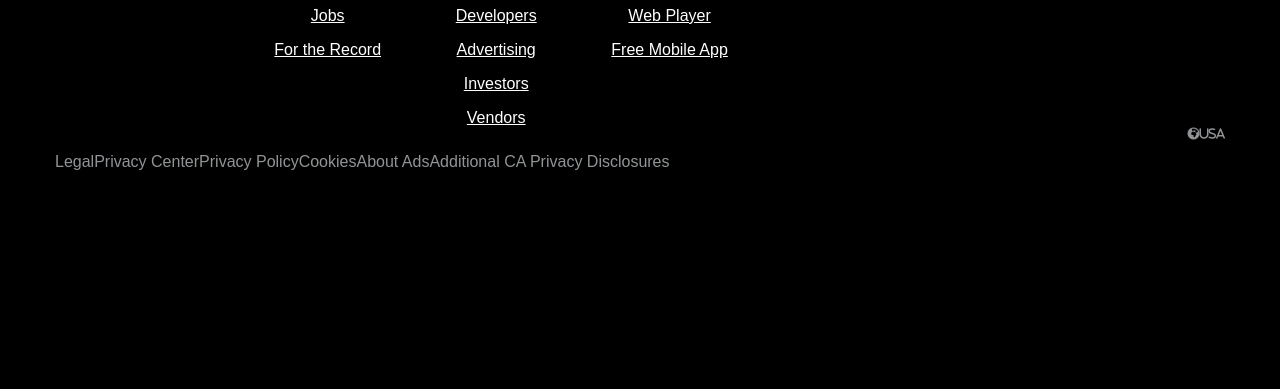
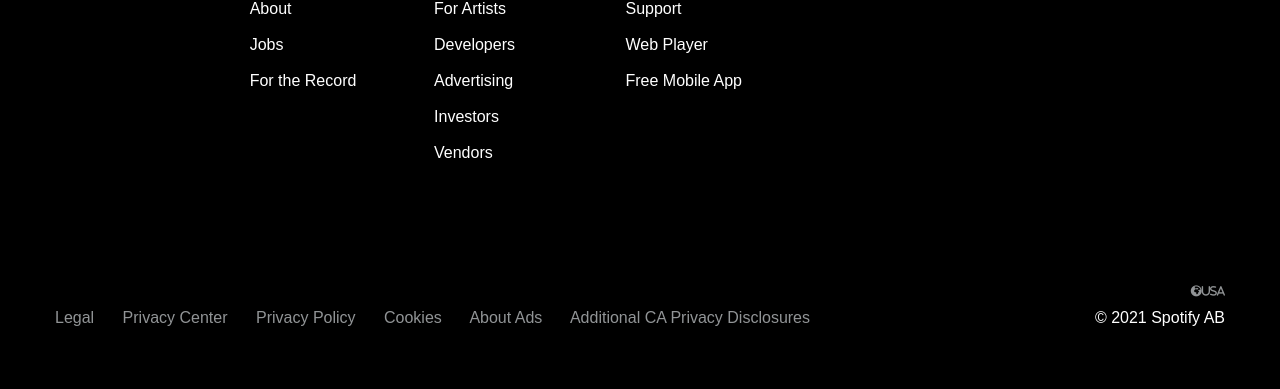
Before and after one commit to GotPrgmer/SpotifyClone, a plain HTML site: page index.html in a window 1280 px wide. Shown: the part 1189-1578 px from the top of the page. Drawn offline with Linux system fonts and the light colour scheme.

Commit message:
complete

```diff
--- a/index.html
+++ b/index.html
@@ -63,13 +63,13 @@
 
             <div class="sitemaps">
               <img class="site logo" src="./image/logo.png" alt="" />
-              <div class="site">
+              <div class="site column">
                 <div>COMPANY</div>
                 <a href="#">About</a>
                 <a href="#">Jobs</a>
                 <a href="#">For the Record</a>
               </div>
-              <div class="site">
+              <div class="site column">
                 <div>COMMUNITIES</div>
                 <a href="#">For Artists</a>
                 <a href="#">Developers</a>
@@ -77,7 +77,7 @@
                 <a href="#">Investors</a>
                 <a href="#">Vendors</a>
               </div>
-              <div class="site">
+              <div class="site column">
                 <div>USEFUL LINKS</div>
                 <a href="#">Support</a>
                 <a href="#">Web Player</a>
@@ -98,6 +98,7 @@
           </div>
           <div footer-lower>
             <div class="country"><i class="fas fa-globe-africa" aria-hidden="true">USA</i></div>
+            <div class="info-container">
             <div class="info">
               <a href="#">Legal</a>
               <a href="#">Privacy Center</a>
@@ -106,7 +107,10 @@
               <a href="#">About Ads</a>
               <a href="#">Additional CA Privacy Disclosures</a>
             </div>
-
+            <div>
+            <div>© 2021 Spotify AB</div>
+          </div>
+          </div>
           </div>
         </div>
       </footer>
--- a/style.css
+++ b/style.css
@@ -2,7 +2,7 @@ body{
     padding:0;
     margin:0;
     font-family: 'Noto Sans', sans-serif;
-font-family: 'Nunito', sans-serif;
+    font-family: 'Nunito', sans-serif;
 
 }
 nav{
@@ -24,7 +24,7 @@ nav{
     color:white;
     text-decoration: none;
     padding: 1em;
-    font-weight:bold;
+
 
 }
 .side-menu a:hover{
@@ -86,31 +86,45 @@ footer{
     background-color: black;
     height:530px;
     color:white;
+    font-weight: 900px;
 }
 .footer-upper{
-    text-align: center;
+    height: 346px;
     display:flex;
     justify-content: space-between;
 
+
 }
 .site div{
+    margin:20px 0px 20px 0px;
     color:#919496;
+
 }
 .site a{
-    margin-top:1em;
+
     color:white;
+    text-decoration: none;
+    padding:3px 0px 15px 0px;
+
 }
+.site a:hover{
+    color:#1ed760;
+}
+
 .site{
-    margin-right:1em,1em;
-    padding-right:1em,1em;
     display:flex;
     flex-direction:column;
-    text-align:center;
+    text-align:left;
+}
+.column{
+    padding: 0px 15px;
+
 
 }
 .sitemaps{
     display:flex;
-    justify-content: space-around;
+    justify-content: space-between;
+
     width: 60%;
 }
 .icon{
@@ -119,6 +133,9 @@ footer{
     justify-content:flex-end;
     color:white;
     font-size: 24px;
+}
+.icon :hover{
+    color:#1ed760
 }
 .icon-box{
     width: 54px;
@@ -137,21 +154,27 @@ footer{
     padding-bottom: 50px;
 }
 .info{
-    margin-top: 12px;
-    display:flex;
     color: #919496;
 
 }
+.info-container{
+    margin-top:12px;
+    display:flex;
+    justify-content: space-between;
+
+    align-items: center;
+}
 .info a {
+    margin-right:1.5em;
     text-decoration: none;
     color: #919496;
 }
 .country{
-    font-size: 12px;
+    font-size: 11px;
     color: #919496;
     text-align:right;
 }
 .footer-lower{
     display:flex;
-    align-items: flex-end;
+    flex:end;
 }
```
